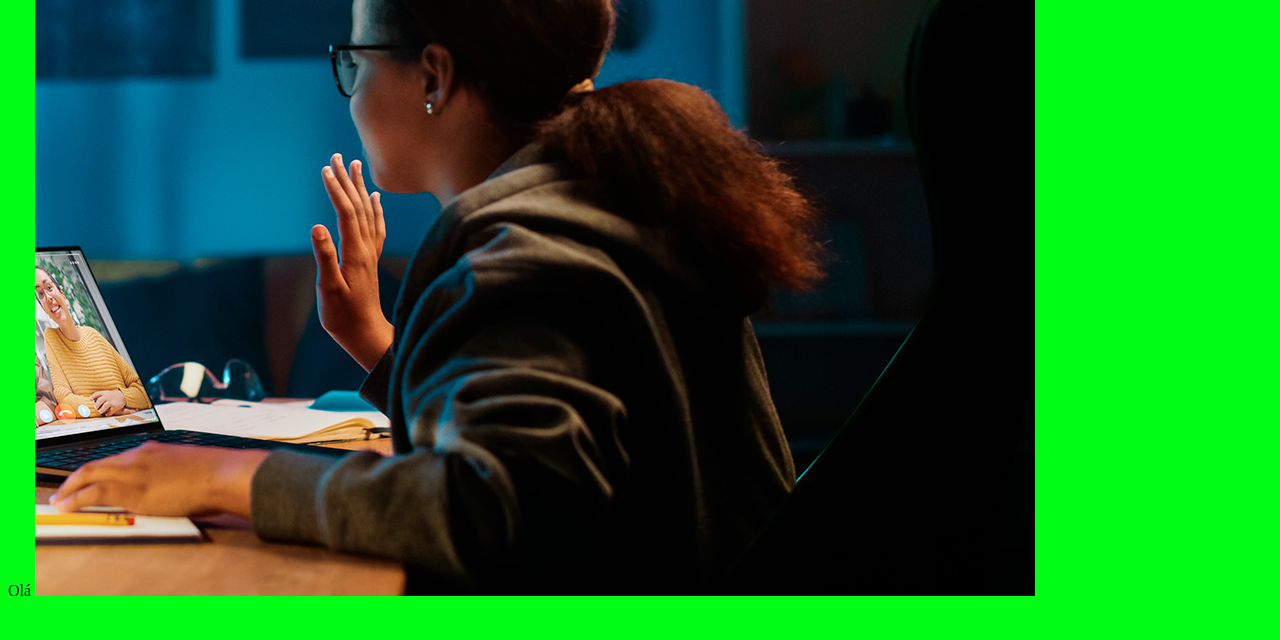
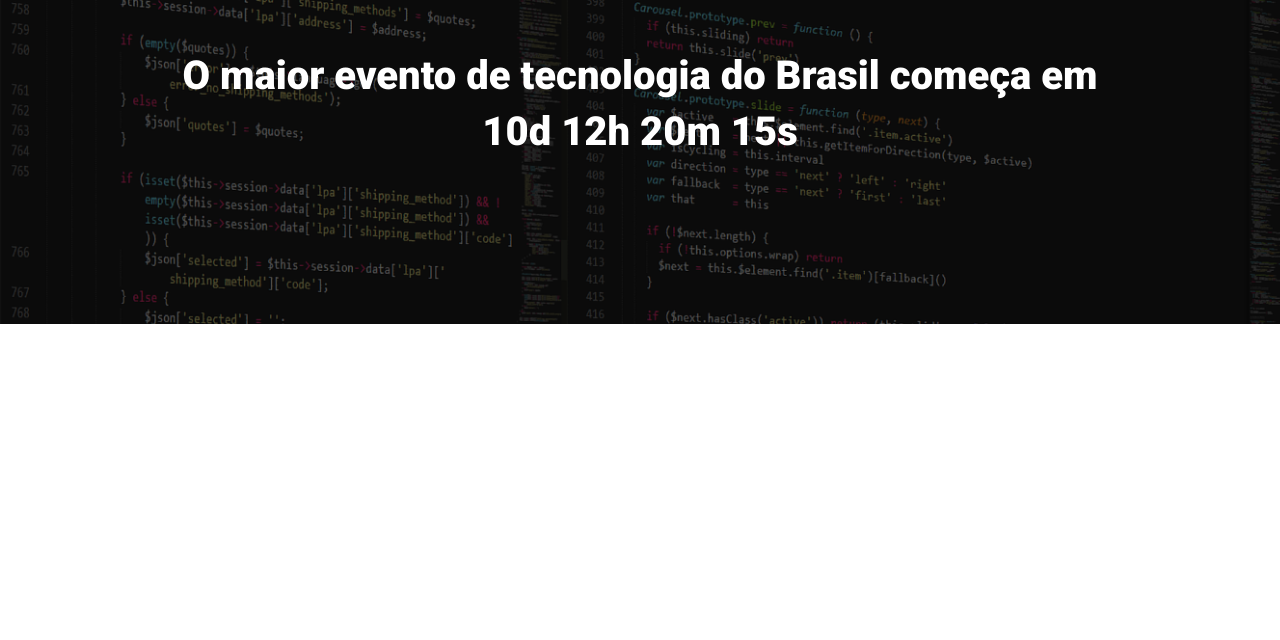
Before and after one commit to gabrielassenato/ebac_tech_talks, a website built with Parcel: page src/index.html in a window 1280 px wide. Shown: the part 160-800 px from the top of the page. Built offline with nearby package versions, Linux system fonts and the light colour scheme.

Commit message:
criando o hero

```diff
--- a/package.json
+++ b/package.json
@@ -5,6 +5,7 @@
   "main": "index.js",
   "scripts": {
     "dev": "parcel src/index.html src/styles/main.scss src/scripts/main.js",
+    "build": "parcel build src/index.html",
     "test": "echo \"Error: no test specified\" && exit 1"
   },
   "keywords": [],
--- a/src/index.html
+++ b/src/index.html
@@ -3,12 +3,25 @@
 <head>
     <meta charset="UTF-8">
     <meta name="viewport" content="width=device-width, initial-scale=1.0">
-    <title>Document</title>
+    <title>EBAC Tech Talks</title>
+
+    <link rel="preconnect" href="https://fonts.googleapis.com">
+    <link rel="preconnect" href="https://fonts.gstatic.com" crossorigin>
+    <link href="https://fonts.googleapis.com/css2?family=Roboto:wght@400;700;900&display=swap" rel="stylesheet">
+    <link rel="stylesheet" href="styles/main.scss">
+
     <link rel="stylesheet" href="styles/main.scss">
 </head>
 <body>
-    Olá
-    <img src="images/backend.png" alt="">
+    <header class="hero">
+        <div class="container">
+            <img class="hero__logo" src="images/ebac_logo.svg" alt="EBAC">
+            <p class="hero__text">
+                O maior evento de tecnologia do Brasil começa em 10d 12h 20m 15s
+            </p>
+        </div>
+    </header>
+
     <script src="scripts/main.js"></script>
 </body>
 </html>
--- /dev/null
+++ b/src/styles/_hero.scss
@@ -0,0 +1,51 @@
+.hero {
+    padding: 64px 0 100px 0;
+    background-image: url(../images/fundo.png);
+    background-repeat: no-repeat;
+    background-size: cover;
+    position: relative;
+
+    .container {
+        position: relative;
+    }
+
+    &::before {
+        position: absolute;
+        top: 0;
+        left: 0;
+        width: 100%;
+        height: 100%;
+        background-color: #000;
+        content: '';
+        opacity: .6;
+    }
+
+    &__text {
+        margin-top: 64px;
+        margin-bottom: 64px;
+        font-size: 40px;
+        line-height: 56px;
+        font-weight: 800;
+        text-align: center;
+    }
+
+    &__logo {
+        margin: 0 auto;
+        height: 80px;
+        display: block;
+    }
+
+    @media (max-width: 640px) {
+        padding: 40px 0;
+
+        &__logo {
+            height: 40px;
+        }
+
+        &__text {
+            font-size: 22px;
+            line-height: 24px;
+            margin: 24px 0;
+        }
+    }
+}
--- a/src/styles/main.scss
+++ b/src/styles/main.scss
@@ -1,3 +1,23 @@
-body {
-    background-color: rgb(0, 255, 21);
+@use 'hero';
+
+* {
+    margin: 0;
+    padding: 0;
+    box-sizing: border-box;
+    font-family: Roboto, sans-serif;
+    color: #fff;
 }
+
+.container {
+    max-width: 960px;
+    width: 100%;
+    margin: 0 auto;
+
+    @media (max-width: 640px) {
+        max-width: 80%;
+    }
+
+    @media (max-width: 1024px) {
+        max-width: 90%;
+    }
+}
```
